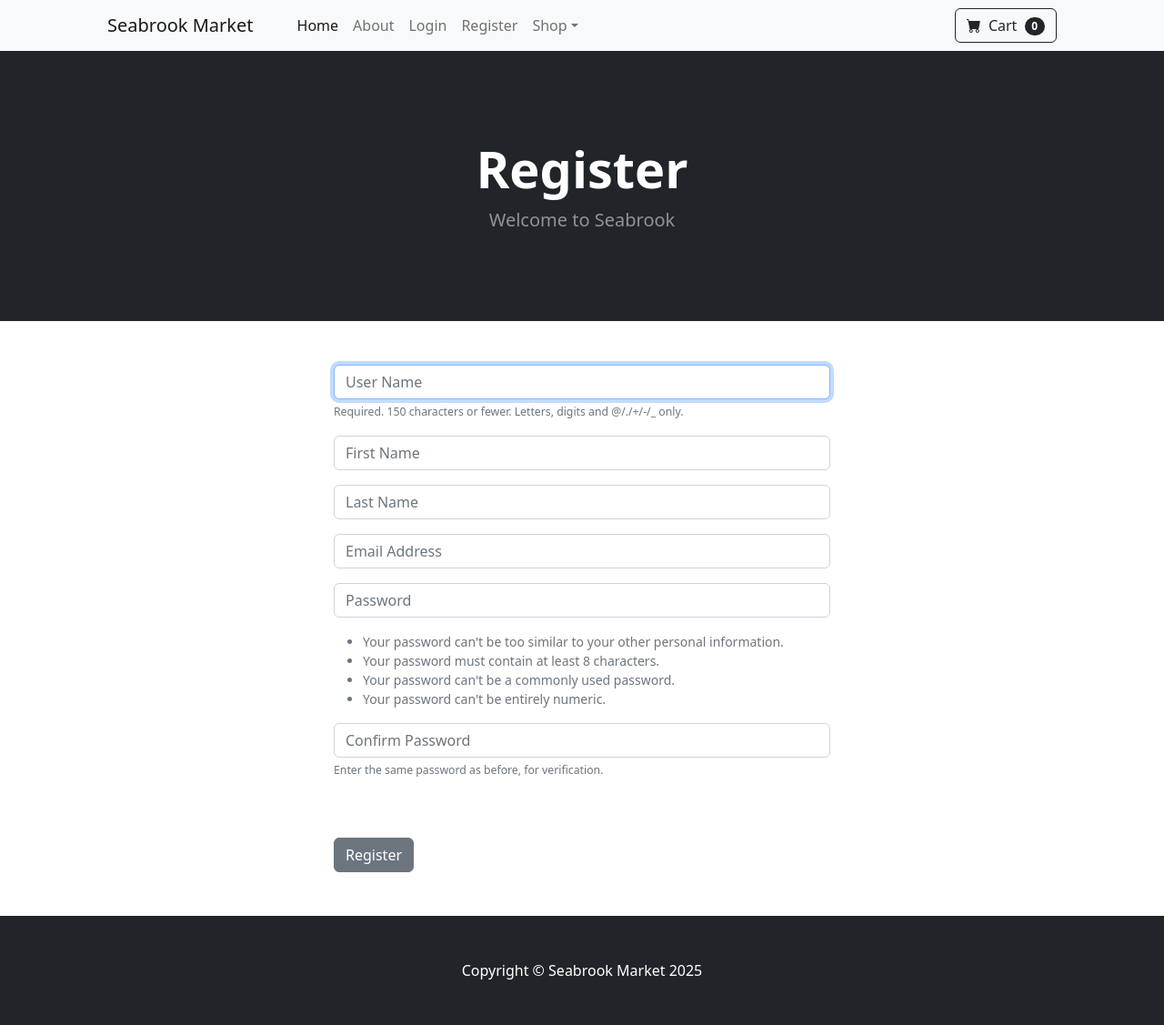
After one commit to MinChoi/django-ecom, a Django app: page /register/ in a window 1280 px wide. The commit adds this page. Shown: the whole page at 91% size. Run offline with Django 5.2, Linux system fonts and the light colour scheme; some libraries are stand-ins or nearby versions.

Commit message:
registration

```diff
--- /dev/null
+++ b/ecom/store/forms.py
@@ -0,0 +1,30 @@
+from django.contrib.auth.models import User
+from django.contrib.auth.forms import UserCreationForm
+from django import forms
+
+class SignUpForm(UserCreationForm):
+    email = forms.EmailField(label="", widget=forms.TextInput(attrs={'class': 'form-control', 'placeholder': 'Email Address'}))
+    first_name = forms.CharField(label="", max_length=100, widget=forms.TextInput(attrs={'class': 'form-control', 'placeholder': 'First Name'}))
+    last_name = forms.CharField(label="", max_length=100, widget=forms.TextInput(attrs={'class': 'form-control', 'placeholder': 'Last Name'}))
+
+    class Meta:
+        model = User
+        fields = ('username', 'first_name', 'last_name', 'email', 'password1', 'password2')
+
+    def __init__(self, *args, **kwargs):
+        super(SignUpForm, self).__init__(*args, **kwargs)
+
+        self.fields['username'].widget.attrs['class'] = 'form-control'
+        self.fields['username'].widget.attrs['placeholder'] = 'User Name'
+        self.fields['username'].label = ''
+        self.fields['username'].help_text = '<span class="form-text text-muted"><small>Required. 150 characters or fewer. Letters, digits and @/./+/-/_ only.</small></span>'
+
+        self.fields['password1'].widget.attrs['class'] = 'form-control'
+        self.fields['password1'].widget.attrs['placeholder'] = 'Password'
+        self.fields['password1'].label = ''
+        self.fields['password1'].help_text = '<ul class="form-text text-muted small"><li>Your password can\'t be too similar to your other personal information.</li><li>Your password must contain at least 8 characters.</li><li>Your password can\'t be a commonly used password.</li><li>Your password can\'t be entirely numeric.</li></ul>'
+
+        self.fields['password2'].widget.attrs['class'] = 'form-control'
+        self.fields['password2'].widget.attrs['placeholder'] = 'Confirm Password'
+        self.fields['password2'].label = ''
+        self.fields['password2'].help_text = '<span class="form-text text-muted"><small>Enter the same password as before, for verification.</small></span>'
--- a/ecom/store/templates/navbar.html
+++ b/ecom/store/templates/navbar.html
@@ -12,6 +12,7 @@
                             <li class="nav-item"><a class="nav-link" href="{% url 'logout' %}">Logout</a></li>
                         {% else %}
                             <li class="nav-item"><a class="nav-link" href="{% url 'login' %}">Login</a></li>
+                            <li class="nav-item"><a class="nav-link" href="{% url 'register' %}">Register</a></li>
                         {%  endif %}
 
                         <li class="nav-item dropdown">
--- /dev/null
+++ b/ecom/store/templates/register.html
@@ -0,0 +1,30 @@
+{% extends 'base.html' %}
+
+{% block contents %}
+
+        <header class="bg-dark py-5">
+            <div class="container px-4 px-lg-5 my-5">
+                <div class="text-center text-white">
+                    <h1 class="display-4 fw-bolder">Register</h1>
+                    <p class="lead fw-normal text-white-50 mb-0">Welcome to Seabrook</p>
+                </div>
+            </div>
+        </header>
+
+        <div class="container mt-5 mb-5">
+            <div class="row">
+                <div class="col-md-6 offset-md-3">
+                    <form method="POST" action="">
+                      {% csrf_token %}
+                        {{ form.as_p }}
+                        <br><br>
+                        <button type="submit" class="btn btn-secondary">Register</button>
+                    </form>
+
+                </div>
+            </div>
+        </div>
+
+
+
+{% endblock contents %}
--- a/ecom/store/urls.py
+++ b/ecom/store/urls.py
@@ -6,4 +6,5 @@ urlpatterns = [
     path('about/', views.about, name='about'),
     path('login/', views.login_user, name='login'),
     path('logout/', views.logout_user, name='logout'),
+    path('register/', views.register_user, name='register'),
 ]
--- a/ecom/store/views.py
+++ b/ecom/store/views.py
@@ -3,7 +3,10 @@ from .models import Product
 from django.contrib.auth import authenticate, login, logout
 from django.contrib import messages
 from pprint import pprint
-
+from django.contrib.auth.models import User
+from django.contrib.auth.forms import UserCreationForm
+from .forms import SignUpForm
+from django import forms
 
 def home(request):
     products = Product.objects.all()
@@ -37,3 +40,21 @@ def logout_user(request):
     logout(request)
     messages.success(request, ('Logout done!'))
     return redirect('home')
+
+def register_user(request):
+    form = SignUpForm()
+    if request.method == 'POST':
+        form = SignUpForm(request.POST)
+        if form.is_valid():
+            form.save()
+            username = form.cleaned_data['username']
+            password = form.cleaned_data['password1']
+
+            user = authenticate(username=username, password=password)
+            login(request, user)
+            messages.success(request, ('Registered done!'))
+            return redirect('home')
+        else:
+            messages.warning(request, ('Register fail!'))
+
+    return render(request, 'register.html', {'form':form})
```
Also changed, not shown: ecom/db.sqlite3.
